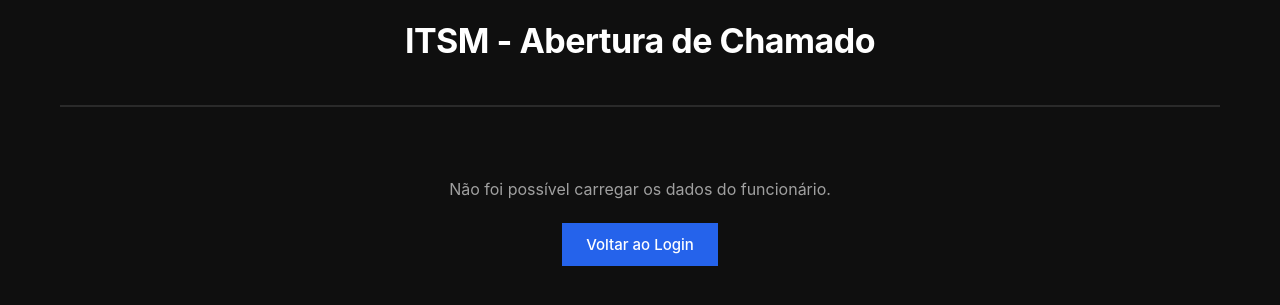
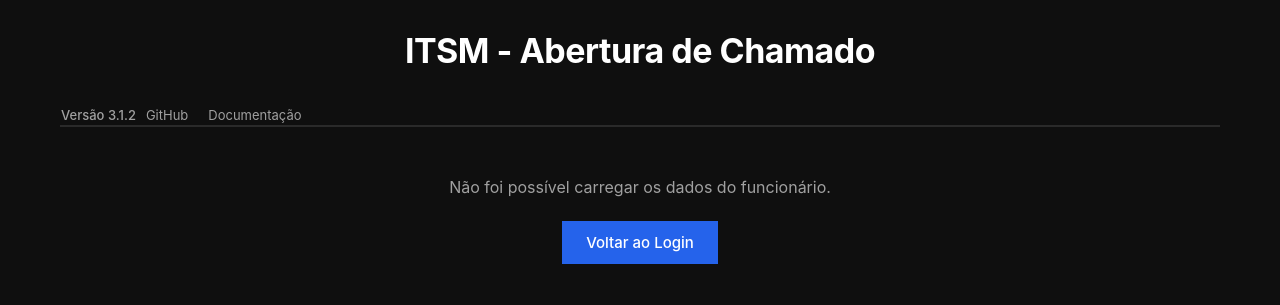
Before and after one commit to nathan-uisa/api-fluig-python, a FastAPI app: template src/site/templates/chamado.html in a window 1280 px wide. Shown: the top 305 px of the page. Run offline with FastAPI, Linux system fonts and the light colour scheme; the template is opened without the code that fills it, so the values that code supplies are empty; parts of the project's set-up code (start-up, migrations or seed data) failed here and were passed over.

Commit message:
Ajuste chamado.html

```diff
--- a/src/modelo_dados/modelo_settings.py
+++ b/src/modelo_dados/modelo_settings.py
@@ -5,7 +5,7 @@ class ConfigEnv(BaseSettings):
 
     WHITE_LIST_DOMAINS: str
     BLACK_LIST_EMAILS: str
-
+    EMAILS_LIST:str
     CK: str
     CS: str
     TK: str
--- a/src/site/static/css/style.css
+++ b/src/site/static/css/style.css
@@ -226,10 +226,51 @@ body:has(.login-container) {
 
 /* Estilos para página de chamado */
 .page-header {
-    margin-bottom: 32px;
-    padding-bottom: 24px;
+    margin-bottom: 10px;
+    margin-top: 10px;
+    padding-bottom: 2px;
     border-bottom: 2px solid var(--border-primary);
     position: relative;
+}
+
+.version-header {
+    display: flex;
+    justify-content: flex-start;
+    align-items: flex-start;
+    margin-top: 0px;
+    padding-top: 16px;
+    padding-left: 1px;
+    padding-right: 1px;
+    border-top: 0px none rgba(0, 0, 0, 0);
+    border-image: none;
+    text-align: center;
+    vertical-align: top;
+    overflow: hidden;
+    font-size: 13px;
+    color: var(--text-muted);
+}
+
+.version-text {
+    color: var(--text-muted);
+    font-size: 13px;
+    font-weight: 500;
+}
+
+.docs-link {
+    color: var(--text-muted);
+    text-decoration: none;
+    font-size: 13px;
+    transition: color 0.2s ease;
+    display: flex;
+    align-items: center;
+    gap: 4px;
+    padding-left: 10px;
+    padding-right: 10px;
+}
+
+.docs-link:hover {
+    color: var(--text-secondary);
+    text-decoration: underline;
 }
 
 .page-title {
--- a/src/site/templates/chamado.html
+++ b/src/site/templates/chamado.html
@@ -15,6 +15,11 @@
                 <span>{{ user.name or user.email }}</span>
                 <a href="/logout" class="logout-btn-small">Sair</a>
                 {% endif %}
+            </div>
+            <div class="version-header">
+                <span class="version-text">Versão {{ versao or "3.1.2" }}</span>
+                <a href="https://github.com/nathan-uisa/api-fluig-python" target="_blank" class="docs-link" title="Abrir repositório no GitHub">GitHub</a>
+                <a href="/docs" target="_blank" class="docs-link" title="Abrir documentação da API">Documentação</a>
             </div>
         </div>
 
```
Also changed, not shown: src/rotas/webapp/rt_chamado.py (+22 -11 lines), 1 other file.
